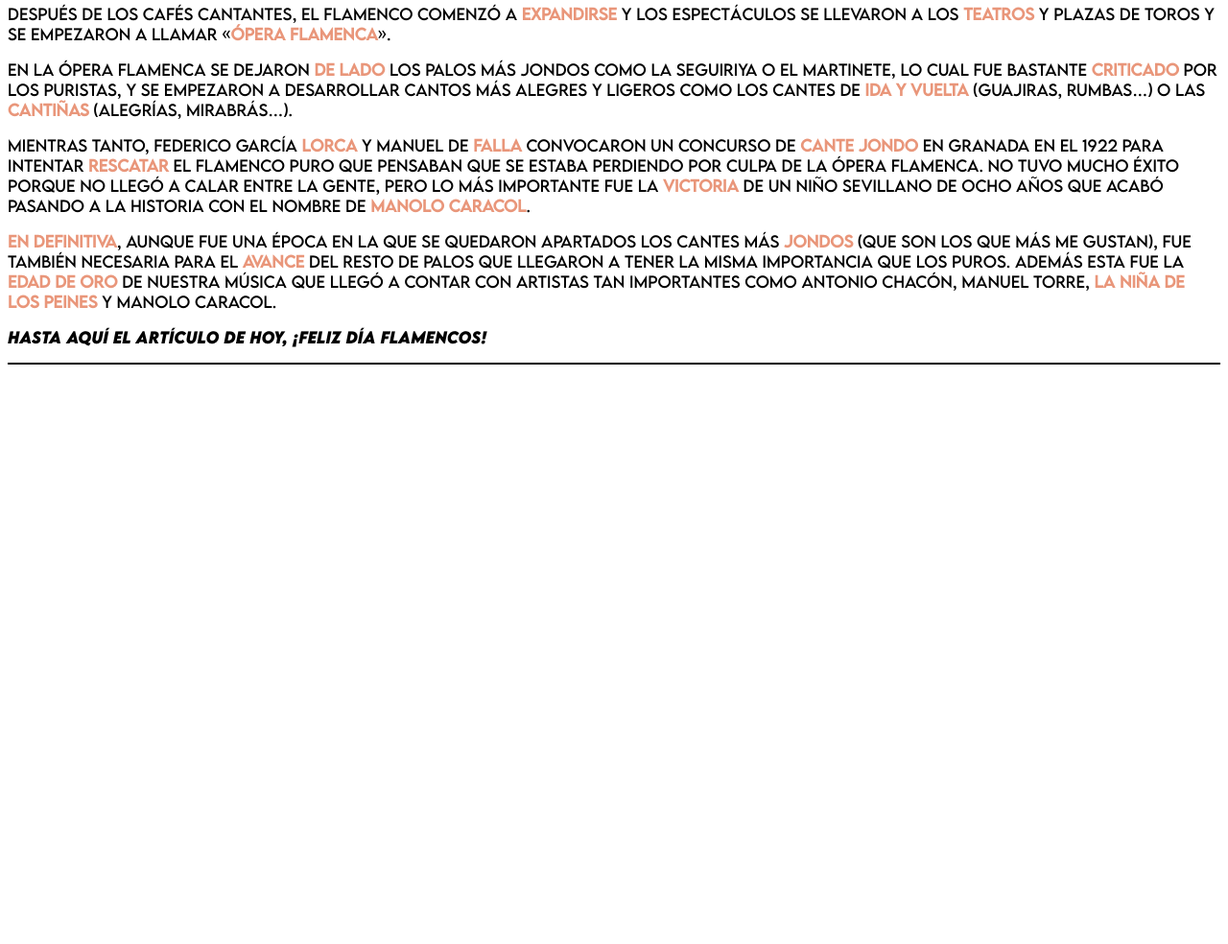
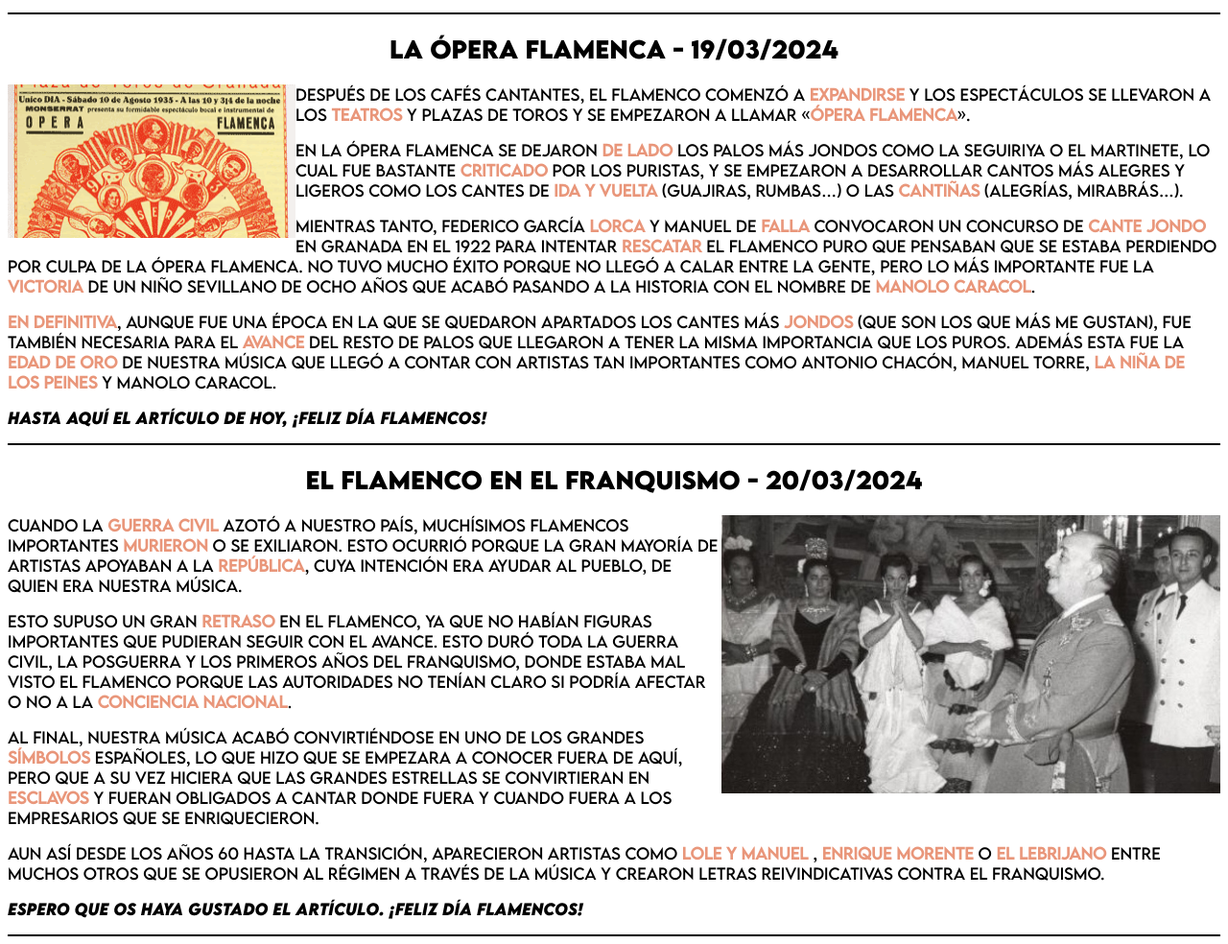
Before and after one commit to Xerezanoo/Delafraguaalostablaos-pages, a plain HTML site: page docs/páginas/blog/blog.html in a window 1280 px wide. Shown: the part 539-1523 px from the top of the page at 96% size. Before the commit the page ends 927 px from the top, so only its background shows below. Drawn offline with Linux system fonts and the light colour scheme.

Commit message:
Actualización

```diff
--- a/docs/estilos/estilos.css
+++ b/docs/estilos/estilos.css
@@ -97,6 +97,14 @@ section.cuerpo p {
     font-family: 'LemonMilk Regular';
 }
 
+article:nth-child(2n+1) section.cuerpo img {
+    float: left;
+}
+
+article:nth-child(2n+2) section.cuerpo img {
+    float: right;
+}
+
 section.despedida p {
     font-family: 'LemonMilk Bold Italic';
 }
@@ -109,4 +117,5 @@ article {
     border-bottom: 2px solid;
 }
 
+
 /* Estilos del apartado de la historia del flamenco */
--- a/docs/páginas/blog/blog.html
+++ b/docs/páginas/blog/blog.html
@@ -23,6 +23,8 @@
         <h1 class="titulo">Los cafés cantantes - 18/03/2024</h1>
 
         <section class="cuerpo">
+            <img src="../../img/Café cantante.jpg" alt="Café cantante" width="450" height="250">
+
             <p>Los <strong>cafés cantantes</strong> eran unos locales que estaban de moda a mediados del siglo XIX en España donde la gente que iba de noche bebía y veía <strong>espectáculos musicales</strong>.</p>
 
             <p>Aquí en <strong>Andalucía</strong> aprovechamos la gran afluencia de visitantes por estos locales en esta época para empezar a profesionalizar el <strong>Flamenco</strong>. Silverio <strong>Franconetti</strong> abrió en Sevilla el primer café cantante flamenco alrededor del 1880, donde comenzó a crearse la figura del <strong>cantaor</strong> profesional que consiguió dejar de estar en segundo plano. En algunos cantes como en las <strong>malagueñas</strong> o las <strong>granaínas</strong> se separaron del baile para cantarse en un compás libre que permite que el cantaor se luzca al máximo.</p>
@@ -43,9 +45,13 @@
         <h1 class="titulo">La ópera flamenca - 19/03/2024</h1>
 
         <section class="cuerpo">
+            <img src="../../img/Ópera flamenca.jpg" alt="Cartel de un espectáculo de ópera flamenca" width="300" height="160">
+
             <p>Después de los cafés cantantes, el Flamenco comenzó a <strong>expandirse</strong> y los espectáculos se llevaron a los <strong>teatros</strong> y plazas de toros y se empezaron a llamar «<strong>Ópera flamenca</strong>».</p>
 
             <p>En la ópera flamenca se dejaron <strong>de lado</strong> los palos más jondos como la seguiriya o el martinete, lo cual fue bastante <strong>criticado</strong> por los puristas, y se empezaron a desarrollar cantos más alegres y ligeros como los cantes de <strong>ida y vuelta</strong> (guajiras, rumbas…) o las <strong>cantiñas</strong> (alegrías, mirabrás…).</p>
+
+
 
             <p>Mientras tanto, Federico García <strong>Lorca</strong> y Manuel de <strong>Falla</strong> convocaron un concurso de <strong>cante jondo</strong> en Granada en el 1922 para intentar <strong>rescatar</strong> el flamenco puro que pensaban que se estaba perdiendo por culpa de la ópera flamenca. No tuvo mucho éxito porque no llegó a calar entre la gente, pero lo más importante fue la <strong>victoria</strong> de un niño sevillano de ocho años que acabó pasando a la historia con el nombre de <strong>Manolo Caracol</strong>.</p>
 
@@ -57,5 +63,25 @@
         </section>
     </article>
 
+    <article>
+        <h1 class="titulo">El Flamenco en el Franquismo - 20/03/2024</h1>
+
+        <section class="cuerpo">
+            <img src="../../img/Flamenco en el Franquismo.jpg" alt="Francisco Franco escuchando un espectáculo flamenco" width="520" height="290">
+
+            <p>Cuando la <strong>Guerra Civil</strong> azotó a nuestro país, muchísimos flamencos importantes <strong>murieron</strong> o se exiliaron. Esto ocurrió porque la gran mayoría de artistas apoyaban a la <strong>República</strong>, cuya intención era ayudar al pueblo, de quien era nuestra música.</p>
+
+            <p>Esto supuso un gran <strong>retraso</strong> en el Flamenco, ya que no habían figuras importantes que pudieran seguir con el avance. Esto duró toda la Guerra Civil, la posguerra y los primeros años del franquismo, donde estaba mal visto el Flamenco porque las autoridades no tenían claro si podría afectar o no a la <strong>conciencia nacional</strong>.</p>
+
+            <p>Al final, nuestra música acabó convirtiéndose en uno de los grandes <strong>símbolos</strong> españoles, lo que hizo que se empezara a conocer fuera de aquí, pero que a su vez hiciera que las grandes estrellas se convirtieran en <strong>esclavos</strong> y fueran obligados a cantar donde fuera y cuando fuera a los empresarios que se enriquecieron.</p>
+
+            <p>Aun así desde los años 60 hasta la transición, aparecieron artistas como <strong>Lole y Manuel </strong>, <strong>Enrique Morente</strong> o <strong>El Lebrijano</strong> entre muchos otros que se opusieron al régimen a través de la música y crearon letras reivindicativas contra el franquismo.</p>
+        </section>
+
+        <section class="despedida">
+            <p>Espero que os haya gustado el artículo. ¡Feliz día flamencos!</p>
+        </section>
+    </article>
+
 </body>
 </html>
```
Also changed, not shown: docs/img/Café cantante.jpg (added), docs/img/Flamenco en el Franquismo.jpg (added), docs/img/Ópera flamenca.jpg (added).
